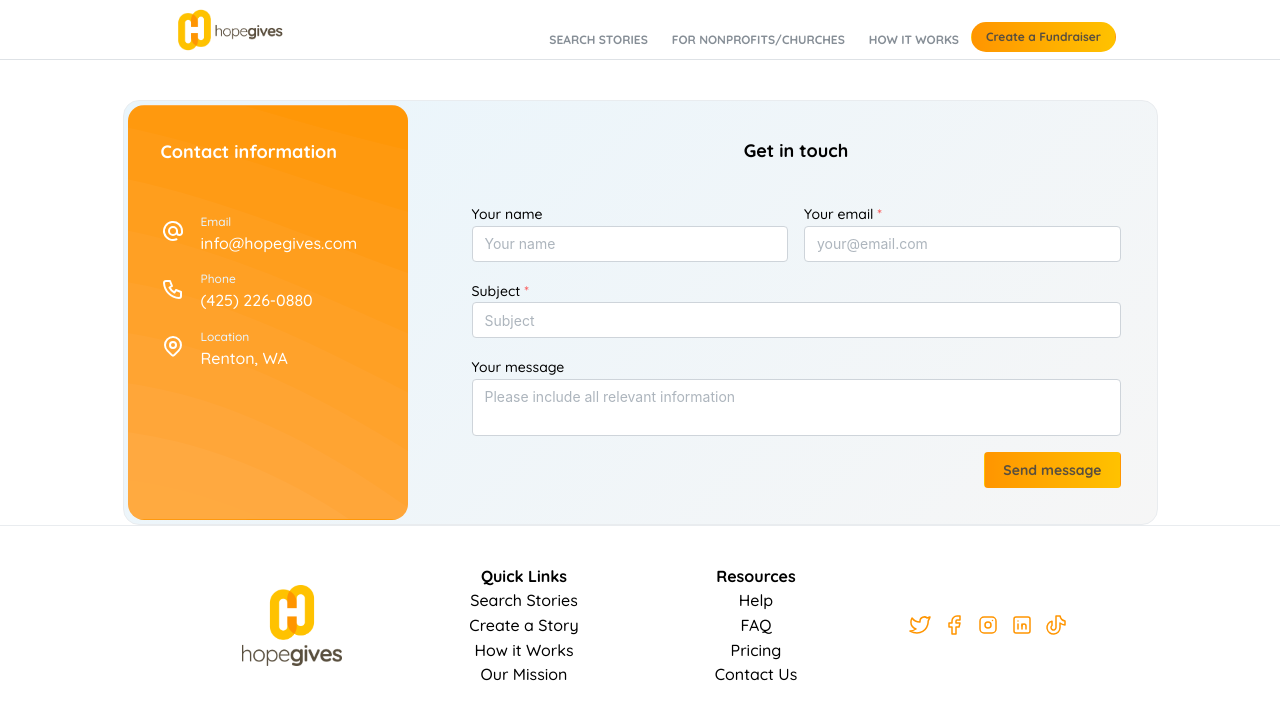
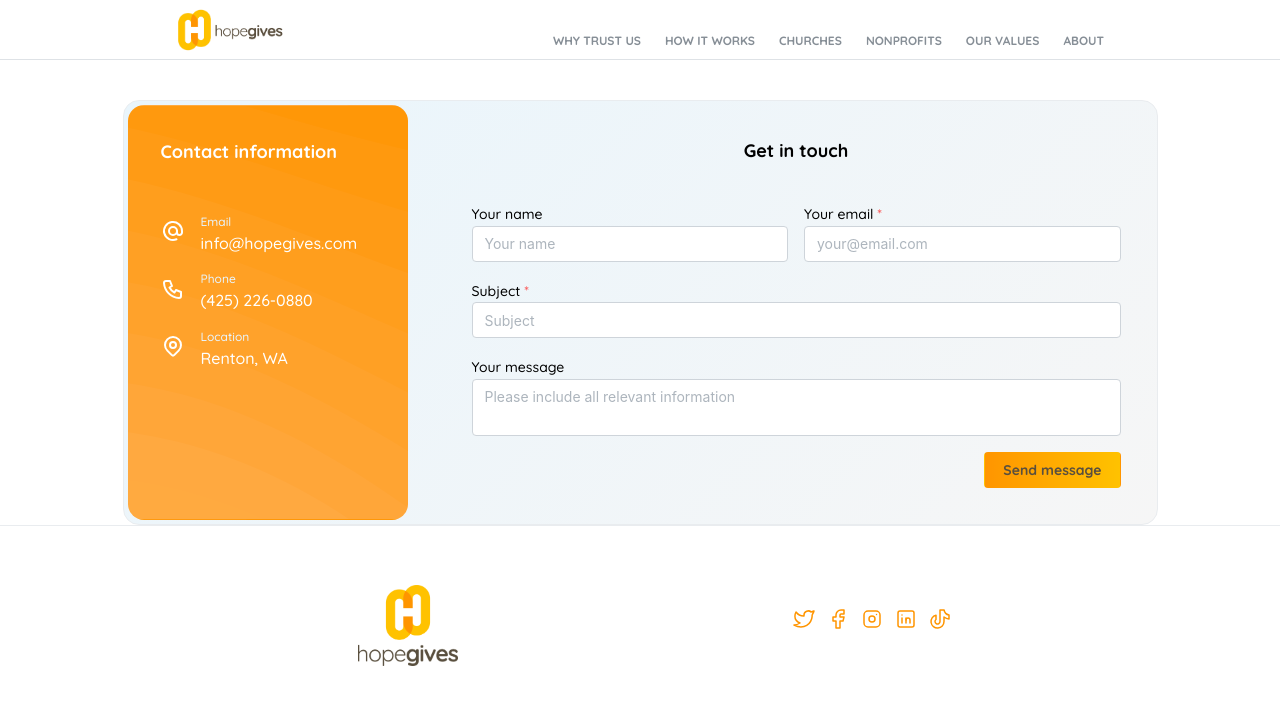
Before and after one commit to jwenger100/hope-gives, a Next.js app: page /contact in a window 1280 px wide. Shown: the top 720 px of the page. Built offline with nearby package versions, Linux system fonts and the light colour scheme.

Commit message:
All around chages

```diff
--- a/src/app/about/page.tsx
+++ b/src/app/about/page.tsx
@@ -1,5 +1,5 @@
 import { UserCards } from "@/components/UserCards";
-import { Box, Container } from "@mantine/core";
+import { Container } from "@mantine/core";
 import React from "react";
 
 const About = () => {
--- a/src/app/globals.css
+++ b/src/app/globals.css
@@ -42,3 +42,8 @@
 .Typewriter {
   display: inline !important;
 }
+
+html{
+  /* Accounts for height of header when navigating to a section */
+  scroll-padding-top: 70px;
+}
--- a/src/components/DonationImpactTracker.tsx
+++ b/src/components/DonationImpactTracker.tsx
@@ -7,7 +7,7 @@ import classes from "./DonationImpactTracker.module.css";
 const DonationImpactTracker = () => {
   return (
     <>
-      <Box className={classes.wrapper}>
+      <Box className={classes.wrapper} id="whyTrustUs">
         <Title mt="xl" ta="center">
           Why trust us?
         </Title>
--- a/src/components/FooterSocial.module.css
+++ b/src/components/FooterSocial.module.css
@@ -21,8 +21,4 @@
   margin: 0 auto;
   height: 100px;
   width: 100px;
-  @media (max-width: $mantine-breakpoint-sm) {
-    height: 50px;
-    width: 50px;
-  }
 }
--- a/src/components/FooterSocial.tsx
+++ b/src/components/FooterSocial.tsx
@@ -29,25 +29,7 @@ export function FooterSocial() {
             className={classes.footerLogo}
           />
         </Box>
-        <Box className={classes.footerFlexItem}>
-          <Title ta="center" order={5} className={classes.title}>
-            Quick Links
-          </Title>
-          <Text ta="center">Search Stories</Text>
-          <Text ta="center">Create a Story</Text>
-          <Text ta="center">How it Works</Text>
-          <Text ta="center">Our Mission</Text>
-        </Box>
-        <Box className={classes.footerFlexItem}>
-          <Title ta="center" order={5} className={classes.title}>
-            Resources{" "}
-          </Title>
-          <Text ta="center">Help</Text>
-          <Text ta="center">FAQ</Text>
-          <Text ta="center">Pricing</Text>
-          <Text ta="center">Contact Us</Text>
-        </Box>
-        <Box className={classes.footerFlexItem} ta="center" mt={"sm"} pb={"sm"}>
+        <Box className={classes.footerFlexItem} ta="center" pb={"sm"}>
           {/* Twitter/X */}
           <ActionIcon
             size="lg"
--- a/src/components/ForChurchesBanner.tsx
+++ b/src/components/ForChurchesBanner.tsx
@@ -14,7 +14,7 @@ import { IconBuildingChurch } from "@tabler/icons-react";
 const ForChurchesBanner = () => {
   return (
     <>
-      <Box className={classes.backgroundImageWrapper} mt="60px">
+      <Box className={classes.backgroundImageWrapper} mt="60px" id="churches">
         <Box
           className={classes.backgroundImage}
           style={{
--- a/src/components/Header.tsx
+++ b/src/components/Header.tsx
@@ -23,19 +23,14 @@ export function Header() {
   const [active, setActive] = useState(-1);
   const isMobile = useMediaQuery("(max-width: 750px)");
   const pinned = useHeadroom({ fixedAt: 120 });
-  const pathname = usePathname();
-
-  // const mainLinks = [
-  //   // { link: pathname === "/blog" ? "/" : "#ourValues", label: "Our Values" },
-  //   { link: pathname === "/about" ? "/" : "/about", label: "About Us" },
-  //   { link: pathname === "/blog" ? "/" : "/contact", label: "Contact" },
-  //   // { link: pathname === "/" ? "/blog#blog" : "/blog", label: "Blog" },
-  // ];
 
   const mainLinks = [
-    { link: "/searchStories", label: "Search Stories" },
-    { link: "/forNonprofit/Churches", label: "For Nonprofits/Churches" },
-    { link: "/howItWorks", label: "How It Works" },
+    { link: "#whyTrustUs", label: "Why Trust Us" },
+    { link: "#howItWorks", label: "How It Works" },
+    { link: "#churches", label: "Churches" },
+    { link: "#nonprofits", label: "Nonprofits" },
+    { link: "#ourValues", label: "Our Values" },
+    { link: "/about", label: "About" },
   ];
 
   const mainItems = mainLinks.map((item, index) => (
@@ -44,7 +39,13 @@ export function Header() {
       key={item.label}
       className={classes.mainLink}
       data-active={index === active && active !== -1 ? true : undefined}
-      onClick={() => setActive(index)}
+      onClick={() => {
+        if (item.link) {
+          setActive(index);
+          // Clear out the href value
+          item.link = "";
+        }
+      }}
     >
       {item.label}
     </Link>
@@ -63,17 +64,9 @@ export function Header() {
               className={classes.headerLogo}
             />
           </Link>
-          <Box className={classes.links} visibleFrom="sm">
+          <Box className={classes.links} visibleFrom="md">
             <Group gap={0} justify="flex-end" className={classes.mainLinks}>
               {mainItems}
-              <Button
-                radius="xl"
-                size="xs"
-                mb={"8px"}
-                className={`hopegives-button`}
-              >
-                Create a Fundraiser
-              </Button>
             </Group>
           </Box>
           <Burger
@@ -81,7 +74,7 @@ export function Header() {
             onClick={toggle}
             className={classes.burger}
             size="sm"
-            hiddenFrom="sm"
+            hiddenFrom="md"
           />
         </Container>
       </header>
--- a/src/components/HowItWorks.tsx
+++ b/src/components/HowItWorks.tsx
@@ -25,10 +25,11 @@ const HowItWorksComponent = () => {
       pb={"md"}
       mb={"xl"}
       mt={"xl"}
+      id="howItWorks"
     >
       {/* How it works */}
       <Card padding="lg" style={{ marginTop: "1rem", marginBottom: "1rem" }}>
-        <Title mt="lg" mb="xl" ta="center" c="var(--hopegives-gray)">
+        <Title mt="sm" mb="xl" ta="center" c="var(--hopegives-gray)">
           How it Works
         </Title>
         <Grid>
--- a/src/components/Nonprofits.module.css
+++ b/src/components/Nonprofits.module.css
@@ -1,5 +1,4 @@
 .outerWrapper {
-  padding: 6rem; /*Add 3rem padding to create white space */
   background-color: white; /* Set background color to white */
   /* Adjust other styling as needed (e.g., margin, width) */
   width: calc(100% + 35px);
--- a/src/components/Nonprofits.tsx
+++ b/src/components/Nonprofits.tsx
@@ -14,7 +14,7 @@ import classes from "./Nonprofits.module.css";
 
 const Nonprofits = () => {
   return (
-    <Box className={classes.outerWrapper}>
+    <Box className={classes.outerWrapper} id="nonprofits">
       <Paper
         style={{
           "--background-image-url": `url(${process.env.NEXT_PUBLIC_BASE_PATH}/Hands1.png)`,
```
Also changed, not shown: src/components/FeaturesTitle.module.css (+6 -1 lines), src/components/FeaturesTitle.tsx (+10 -2 lines), 1 other file (tests, documents, lock files or other folders).
